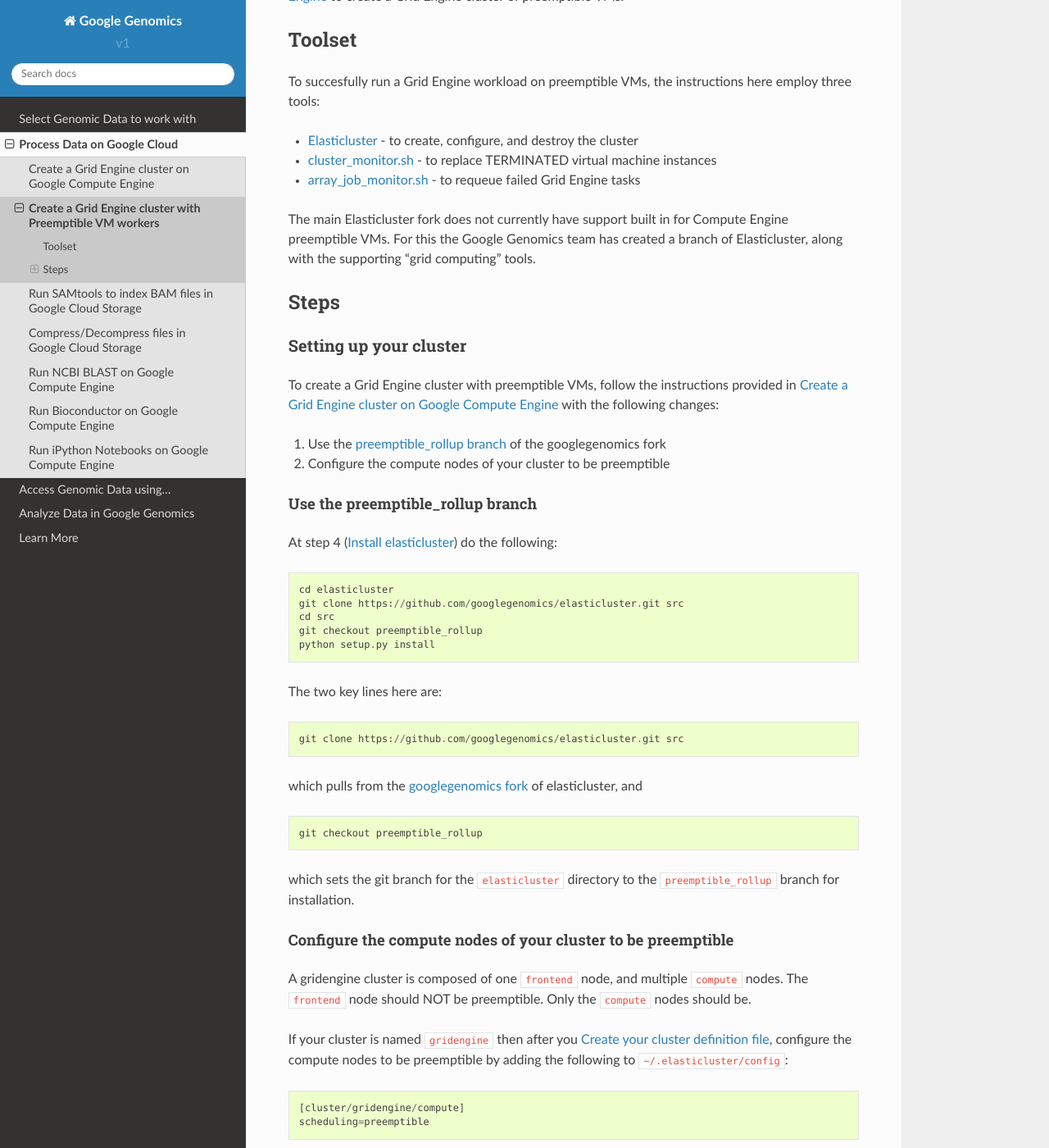
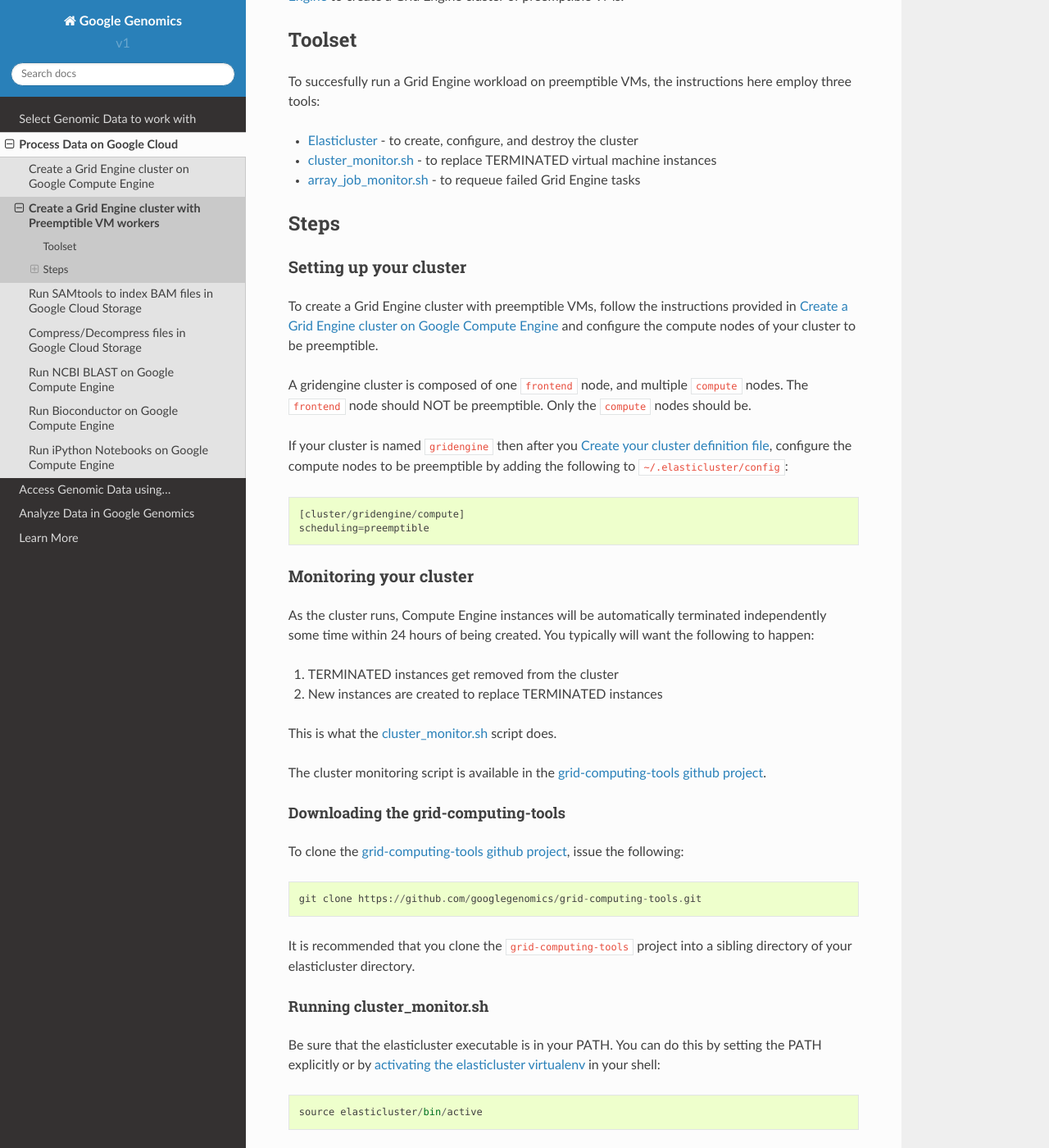
Before and after one commit to googlegenomics/readthedocs, a Sphinx documentation site: the page built from docs/source/use_cases/setup_gridengine_cluster_on_compute_engine/preemptible_vms.rst, in a window 1280 px wide and 1400 px high, scrolled down 501 px. Shown: the whole window at 82% size. Built offline with Sphinx 7.4.7 and the Read the Docs theme 2.0.0, drawn with Linux system fonts in a browser that asks for light colours.

Commit message:
Remove reference to the preemptible_rollup branch of the googlegenomics fork. The code needed for using preemptible VMs is now in the master.

```diff
--- a/docs/source/use_cases/setup_gridengine_cluster_on_compute_engine/preemptible_vms.rst
+++ b/docs/source/use_cases/setup_gridengine_cluster_on_compute_engine/preemptible_vms.rst
@@ -1,4 +1,3 @@
-.. _preemptible_rollup branch: https://github.com/googlegenomics/elasticluster/tree/preemptible_rollup
 .. _googlegenomics fork: https://github.com/googlegenomics/elasticluster
 .. _cluster_monitor.sh: https://github.com/googlegenomics/grid-computing-tools/blob/master/bin/cluster_monitor.sh
 .. _array_job_monitor.sh: https://github.com/googlegenomics/grid-computing-tools/blob/master/tools/array_job_monitor.sh
@@ -51,11 +50,6 @@
 
 * `array_job_monitor.sh`_ - to requeue failed Grid Engine tasks
 
-The main Elasticluster fork does not currently have support built in for
-Compute Engine preemptible VMs.
-For this the Google Genomics team has created a branch of Elasticluster,
-along with the supporting "grid computing" tools.
-
 Steps
 -----
 
@@ -63,41 +57,8 @@
 ~~~~~~~~~~~~~~~~~~~~~~~
 
 To create a Grid Engine cluster with preemptible VMs, follow the instructions
-provided in :doc:`index` with the following changes:
-
-#. Use the `preemptible_rollup branch`_ of the googlegenomics fork
-#. Configure the compute nodes of your cluster to be preemptible
-
-Use the preemptible_rollup branch
-^^^^^^^^^^^^^^^^^^^^^^^^^^^^^^^^^
-
-At step 4 (:ref:`Install elasticluster <index--install-elasticluster>`) do the following:
-
-::
-
-  cd elasticluster
-  git clone https://github.com/googlegenomics/elasticluster.git src
-  cd src
-  git checkout preemptible_rollup
-  python setup.py install
-
-The two key lines here are:
-
-::
-
-  git clone https://github.com/googlegenomics/elasticluster.git src
-
-which pulls from the `googlegenomics fork`_ of elasticluster, and
-
-::
-
-  git checkout preemptible_rollup
-
-which sets the git branch for the ``elasticluster`` directory to the
-``preemptible_rollup`` branch for installation.
-
-Configure the compute nodes of your cluster to be preemptible
-^^^^^^^^^^^^^^^^^^^^^^^^^^^^^^^^^^^^^^^^^^^^^^^^^^^^^^^^^^^^^
+provided in :doc:`index` and configure the compute nodes of your cluster
+to be preemptible.
 
 A gridengine cluster is composed of one ``frontend`` node, and multiple
 ``compute`` nodes. The ``frontend`` node should NOT be preemptible. Only the
```
